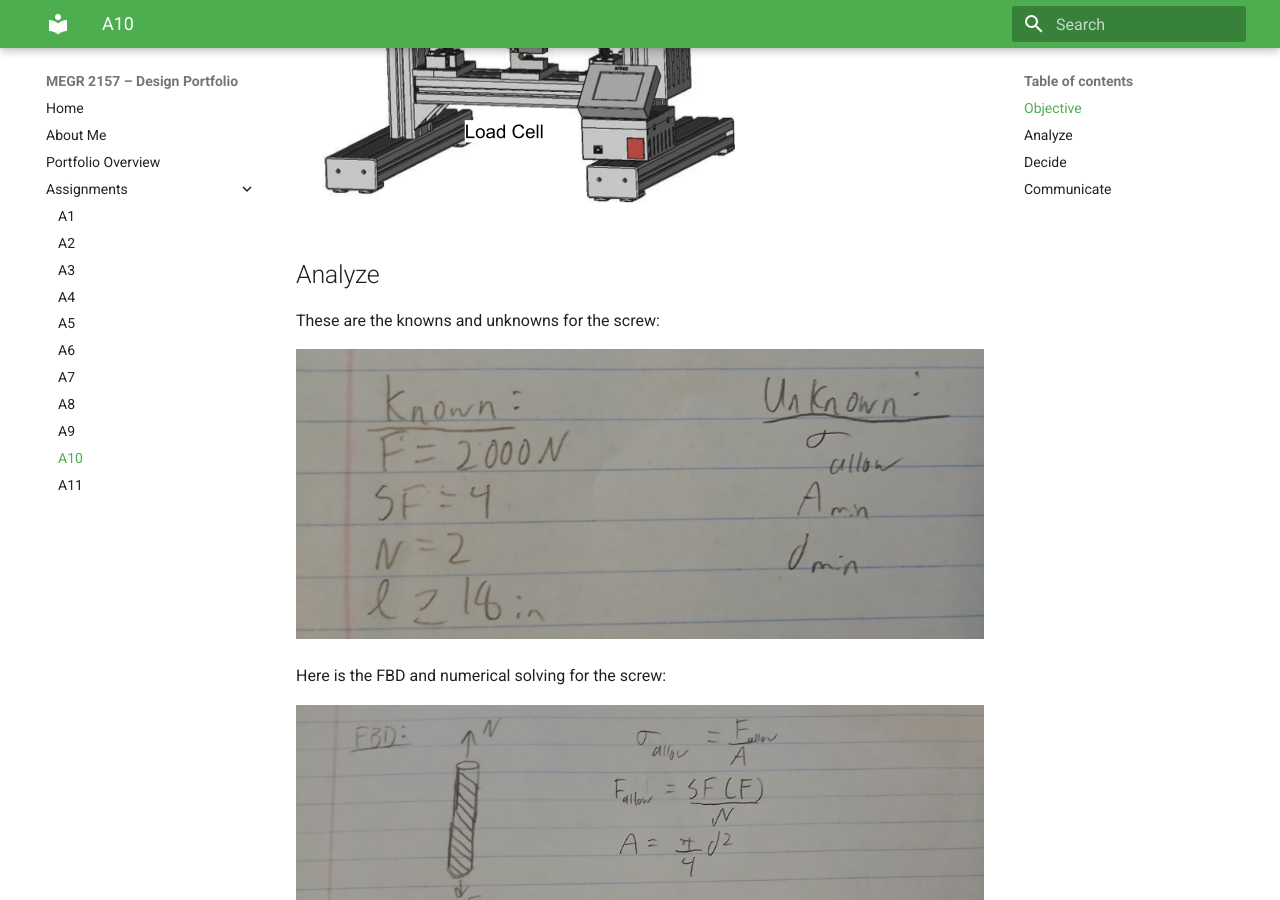
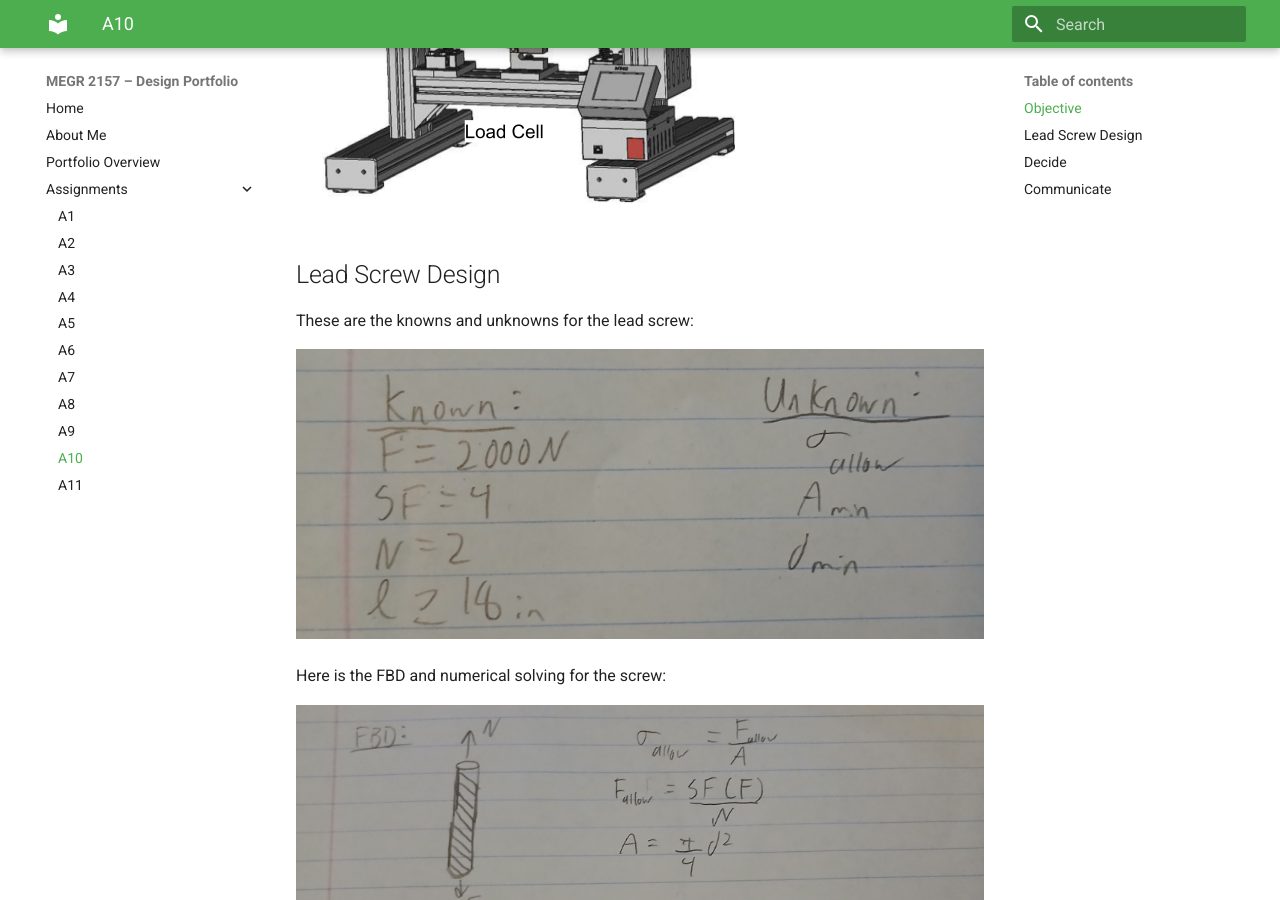
Before and after one commit to DillonK-spec/megr2157-portfolio, an MkDocs documentation site: the page built from docs/assignments/A10/index.md, in a window 1280 px wide and 900 px high, scrolled down 765 px. Built offline with MkDocs 1.6.1 and Material for MkDocs 9.7.7, drawn with Linux system fonts in a browser that asks for light colours.

Commit message:
Update index.md

```diff
--- a/docs/assignments/A10/index.md
+++ b/docs/assignments/A10/index.md
@@ -7,9 +7,9 @@ from 1mm to 50mm per minute and be designed with a safety factor of 4. The leads
 Below is the concept image given.
 ![leadscrewconcept](leadscrewconcept.png)
 
-## Analyze
+## Lead Screw Design
 
-These are the knowns and unknowns for the screw:
+These are the knowns and unknowns for the lead screw:
 
 ![knowns](known.jpg)
 
```
